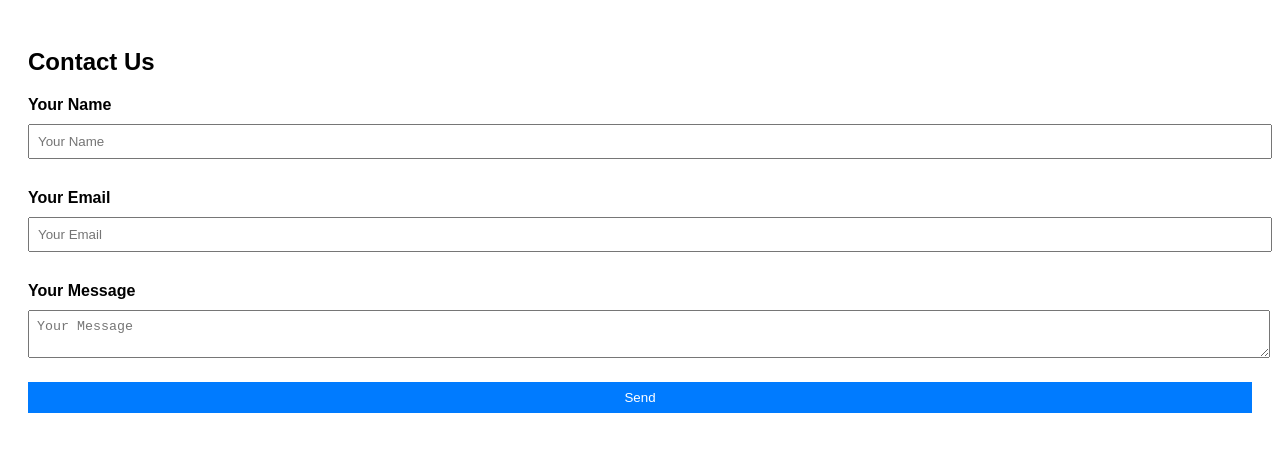
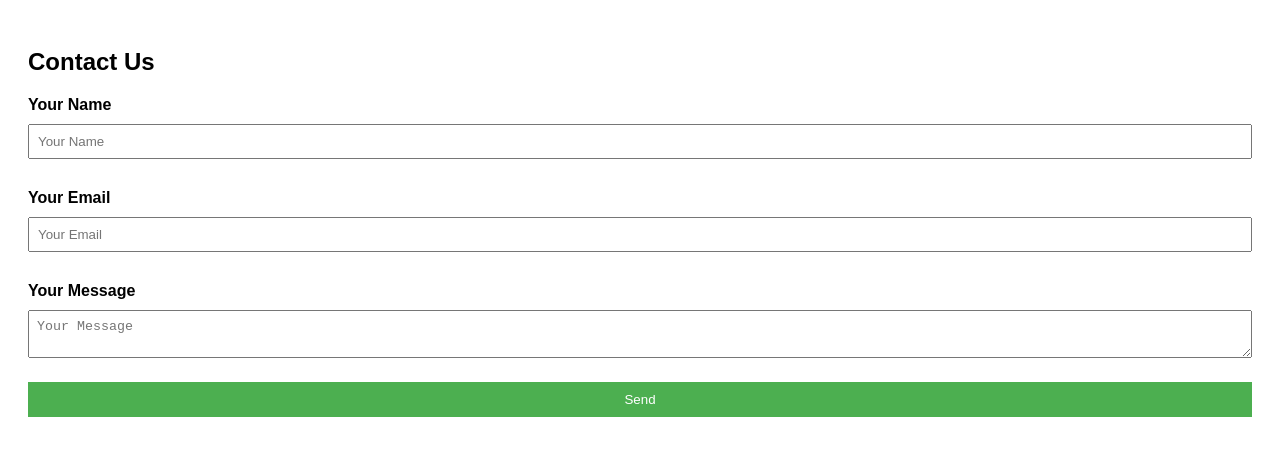
Before and after one commit to vijayalakshmipepala/double, a plain HTML site: page index.html in a window 1280 px wide. Drawn offline with Linux system fonts and the light colour scheme.

Commit message:
1 contrast is fixing

```diff
--- a/index.html
+++ b/index.html
@@ -5,12 +5,12 @@
     <meta name="viewport" content="width=device-width, initial-scale=1.0">
     <title>Contact Form</title>
     <style>
-        body { font-family: Arial, sans-serif; color: #000; background: #fff; } /* High contrast colors */
+        body { font-family: Arial, sans-serif; color: #000; background: #fff; } /* High contrast colors for better visibility */
         .container { padding: 20px; }
         label { display: block; margin: 10px 0; font-weight: bold; }
-        input, textarea, button { width: 100%; padding: 8px; margin-bottom: 20px; }
-        button { background-color: #007bff; color: white; border: none; cursor: pointer; }
-        button:hover { background-color: #0056b3; }
+        input, textarea { width: 100%; padding: 8px; margin-bottom: 20px; box-sizing: border-box; }
+        button { background-color: #4CAF50; color: white; padding: 10px; border: none; cursor: pointer; width: 100%; }
+        button:hover { background-color: #45a049; }
     </style>
 </head>
 <body>
@@ -33,7 +33,7 @@
 
 <script>
     document.getElementById("contactForm").addEventListener("submit", function(event){
-        event.preventDefault(); // Prevents form from submitting
+        event.preventDefault(); // Prevents the actual form submission
         alert("Thank you for contacting us!");
     });
 </script>
```
